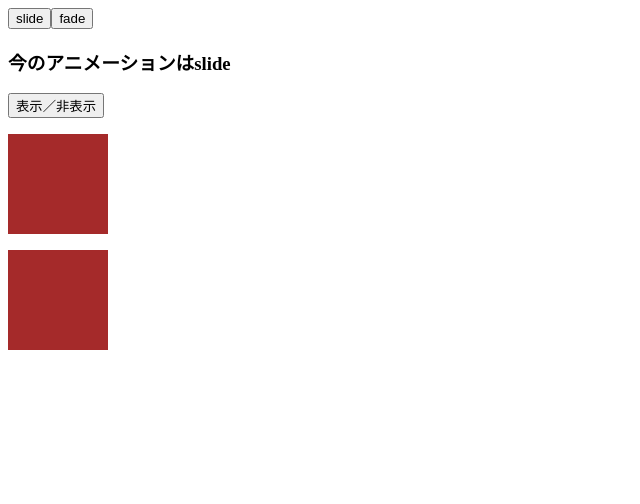
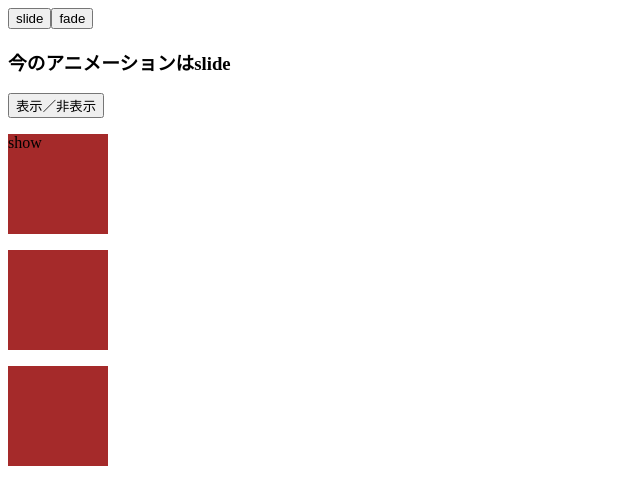
Before and after one commit to shirokuma0503/udemy-vue.js, a Vue app in the folder udemy-vue.js/: page / in a window 1280 px wide. Shown: the top 504 px of the page, without its empty margins (0-640 px from the left). Built offline with nearby package versions, Linux system fonts and the light colour scheme.

Commit message:
12_170:transitionタグ,複数の要素のトランジション

```diff
--- a/udemy-vue.js/src/App.vue
+++ b/udemy-vue.js/src/App.vue
@@ -4,6 +4,12 @@
     <button @click="myAnimation = 'fade'">fade</button>
     <h3>今のアニメーションは{{ myAnimation }}</h3>
     <button @click="show = !show">表示／非表示</button>
+
+    <transition name="fade">
+      <p v-if="show" key="show">show</p>
+      <p v-if="!show" key="notShow">！</p>
+    </transition>
+
     <transition
       appear
       enter-active-class="animate__animated animate__bounce"
```
